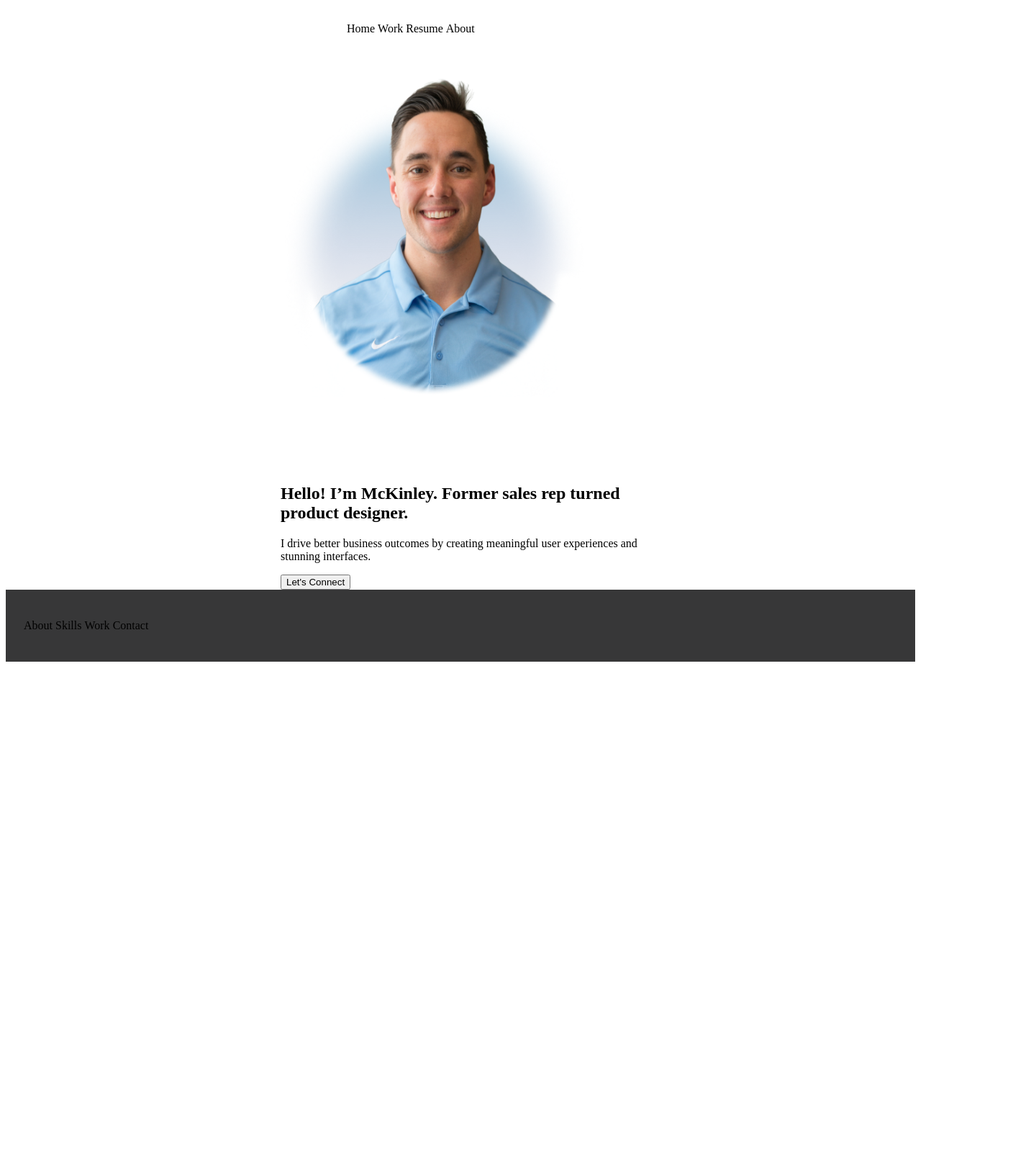
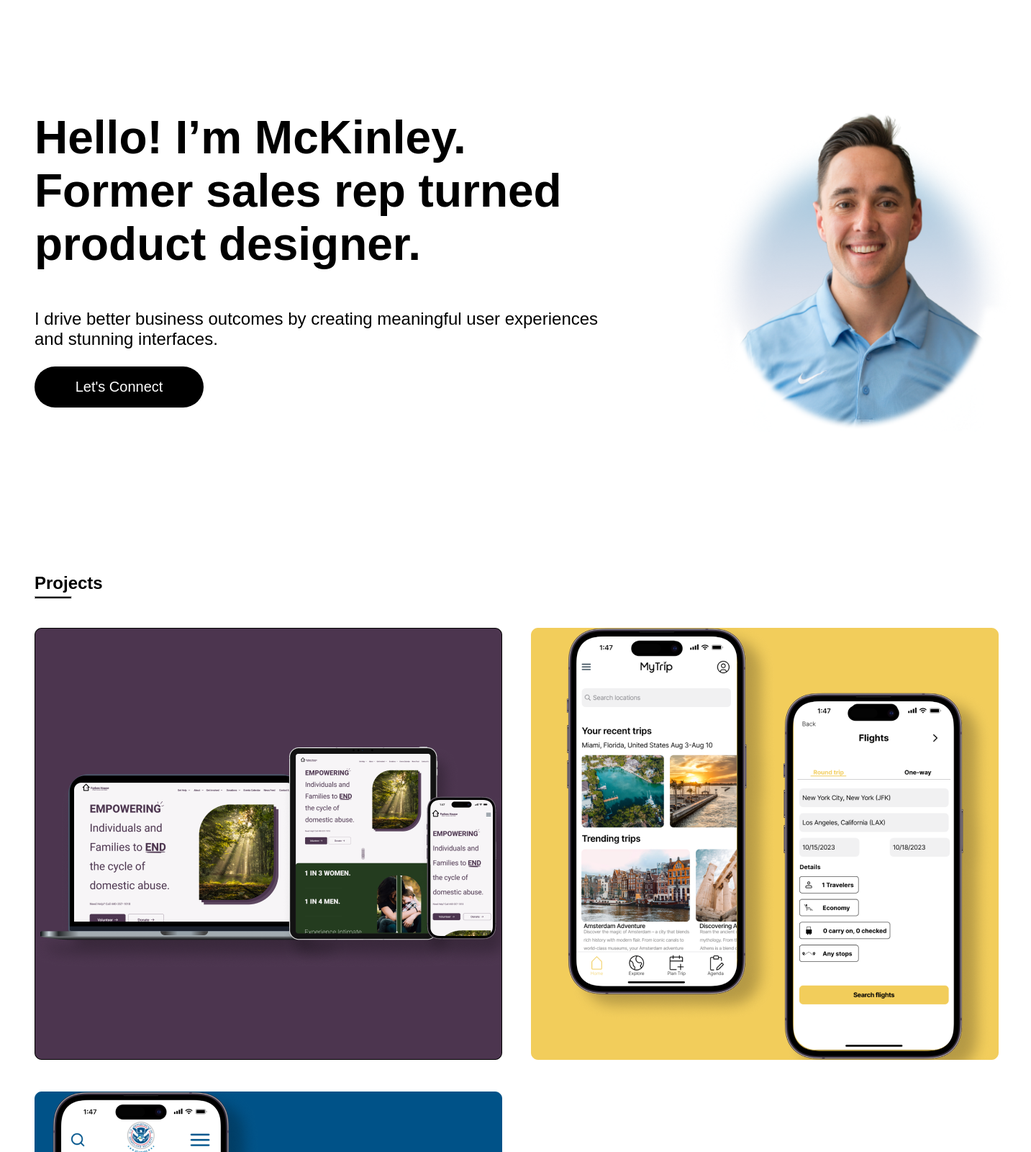
Before and after one commit to mckinleyward/UX_UI_HW_18, a plain HTML site: page index.html in a window 1280 px wide. Shown: the part 60-1660 px from the top of the page at 72% size, 1433 px wide, since content can reach past the window. Before the commit the page ends 987 px from the top, so only its background shows below. Drawn offline with Linux system fonts and the light colour scheme; files whose address does not match are found by name.

Commit message:
finished hw 18

```diff
--- a/CSS/style.css
+++ b/CSS/style.css
@@ -10,28 +10,54 @@
 }
 
 nav {
+    font-family: sans-serif;
     width: 73%;
-    padding: 1%;
+    padding: 0%;
+
+}
+
+li {
+    padding: 3%;
 }
 
 ul {
     width: 50%;
-    margin-left: auto;
+    margin-left: 62%;
+
 }
 
 .heroImg {
+    top: ;
     height: 600px;
     padding: 25px;
 }
 
 .content {
     width: 500px;
-    margin: 0 auto;
+    height: 650px;
+    margin-left: 500px;
+
+}
+
+.profilePic {
+    margin-left: 95%;
+    margin-top: 100px;
+}
+
+.heroText {
+    font-family: sans-serif;
+    text-align: left;
+    position:relative;
+    top: -600px;
+    left:40px;
+    margin-left:-500px;
+    margin-right:200px;
 }
 
 footer {
-    background-color: #373738;
+    background-color: white;
     padding: 1%;
+    font-family: sans-serif;
 }
 
 footer ul {
@@ -39,3 +65,118 @@ footer ul {
     vertical-align: top;
     padding: 1%;
 }
+
+.forbesHouse img {
+    opacity: 1.0;
+    transition: 0.3s;
+    display: flex;
+    justify-content: center;
+    align-items: center;
+}
+.forbesHouse img:hover {
+    opacity: 0.5;
+    transition: 0.3s;
+}
+
+.myTrip img {
+    opacity: 1.0;
+    transition: 0.3s;
+    display: inline-block;
+}
+.myTrip img:hover {
+    opacity: 0.5;
+    transition: 0.3s;
+}
+
+.dhs img {
+    opacity: 1.0;
+    transition: 0.3s;
+}
+.dhs img:hover {
+    opacity: 0.5;
+    transition: 0.3s;
+}
+
+.workGrid {
+    margin: 20px;
+    display: grid;
+    grid-template-areas:
+        "forbeshouse mytrip"
+        "dhs ."
+
+    ;
+    grid-template-rows: auto auto;
+    grid-template-columns: auto auto;
+}
+
+.forbesHouse {
+    margin: 20px;
+    grid-area: forbeshouse;
+
+}
+
+.myTrip {
+    margin: 20px;
+    display: inline-block;
+    grid-area: mytrip;
+}
+
+.dhs {
+    margin: 20px;
+    grid-area: dhs;
+}
+
+.projects {
+    margin-left: 40px;
+    font-family: sans-serif;
+}
+
+button {
+    font-family: sans-serif;
+    background-color: black;
+    color: white;
+    font-size: 20px;
+    height: 57px;
+    width: 235px;
+    padding: 15px;
+    border-radius: 40px;
+    display: inline-block;
+    border: none;
+    opacity: 1.0;
+    transition: 0.1s;
+}
+
+button:hover {
+    opacity: ;
+    opacity: 0.75;
+    transition: 0.1s;
+}
+
+.line1 {
+    font-size: 64px;
+}
+
+.line2 {
+    font-size: 24px;
+}
+
+hr {
+    background: #000000;
+    width: 50px;
+    height: 2px;
+    margin-left: 40px;
+    margin-top: -15px;
+}
+
+@media only screen and (max-width: 600) {
+    display: flex;
+    flex-direction: column;
+    width: 100%;
+    grid-template-rows: auto auto auto;
+    grid-template-columns: auto;
+    grid-template-areas:
+        "forbeshouse"
+        "mytrip"
+        "dhs"
+    ;
+}
--- a/index.html
+++ b/index.html
@@ -20,13 +20,35 @@
     </header>
     <section class="heroImg.">
         <div class="content">
-            <img src="images/picture of myself.png" alt="profile_pic" width="447.5px" height="571px">
-            <h1>Hello! I’m McKinley.
+            <div class="profilePic">
+            <img src="file:///Users/mckinleyward/Desktop/Code/UX_UI_HW_18/images/picture%20of%20myself.png" alt="profile_pic" width="447.5px" height="571px">
+            </div>
+            <div class="heroText">
+            <h1 class="line1">Hello! I’m McKinley.
                 Former sales rep turned
                 product designer.</h1>
-            <p>I drive better business outcomes by creating meaningful user experiences and stunning interfaces.</p>
+            <p class="line2">I drive better business outcomes by creating meaningful user experiences and stunning interfaces.</p>
             <button>Let's Connect</button>
         </div>
+        </div>
+    </section>
+    <!-- My Work Section Constructed using CSS Grid -->
+    <section class="myWork">
+        <h1 class="projects">Projects</h1>
+        <hr/>
+        <div class="workGrid">
+            <div class="forbesHouse">
+                <img src="file:///Users/mckinleyward/Desktop/Code/UX_UI_HW_18/images/Forbes%20house%20banner.png" alt="ForbesHouse_Banner" height="600" width="650">
+            </div>
+            <div class="myTrip">
+                <img src="file:///Users/mckinleyward/Desktop/Code/UX_UI_HW_18/images/MyTrip%20Banner.png" alt="MyTrip_Banner" height="600" width="650">
+            </div>
+            <div class="dhs">
+                <img src="file:///Users/mckinleyward/Desktop/Code/UX_UI_HW_18/images/DHS%20banner.png" alt="DHS_Banner" height="600" width="650">
+            </div>
+        </div>
+    </section>
+    <section>
         <footer>
             <ul>
                 <li class="inline-block">About</li>
```
Also changed, not shown: 1 other file.
